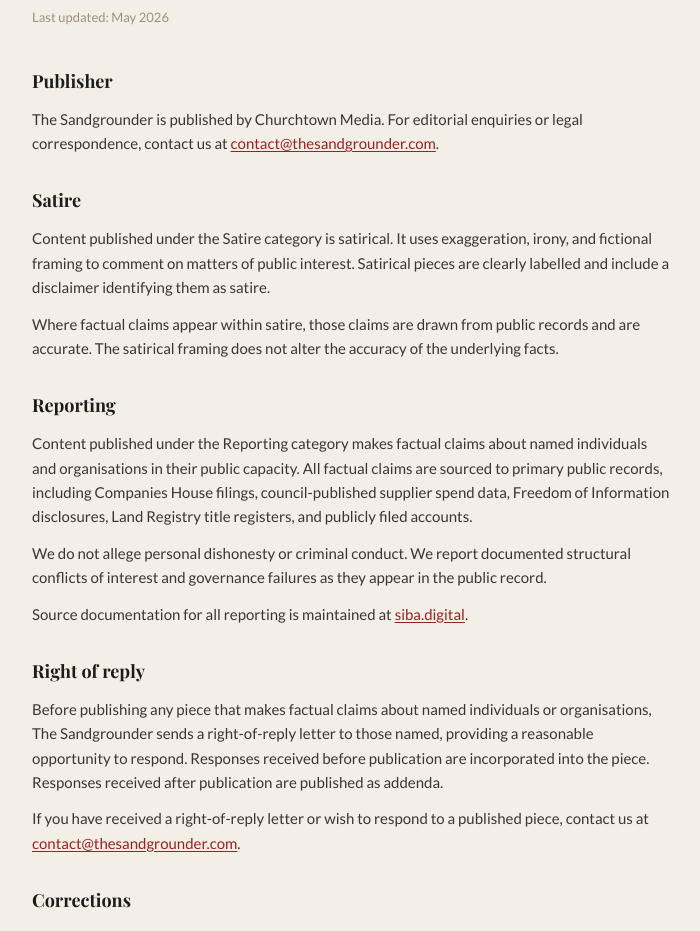
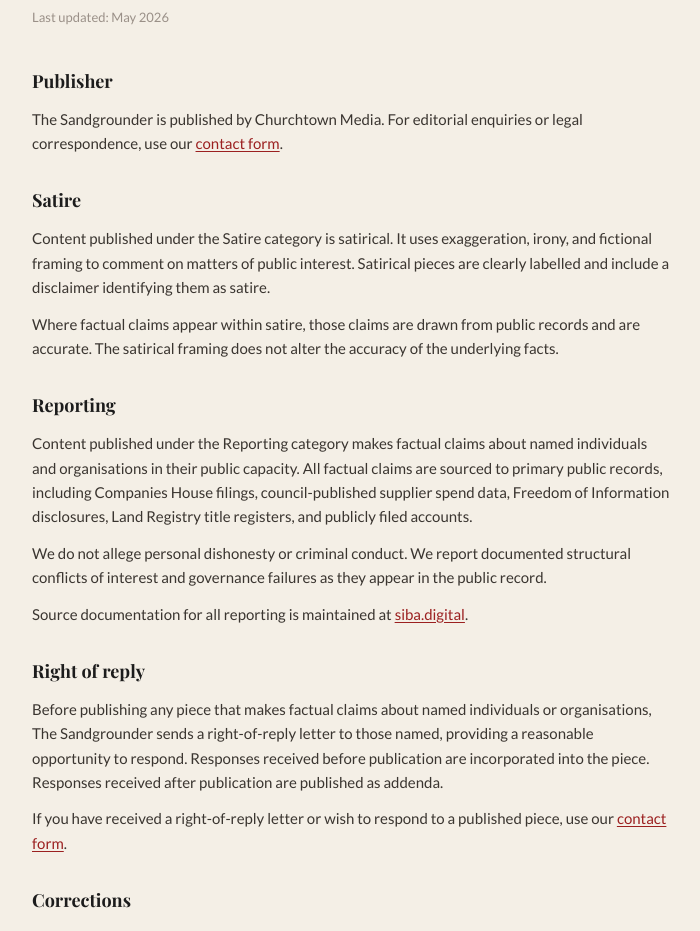
Before and after one commit to damian756/thesandgrounder, a Next.js app: page /legal in a window 1280 px wide. Shown: the part 159-1090 px from the top of the page, without its empty margins (288-988 px from the left). Built offline with nearby package versions, Linux system fonts and the light colour scheme; a web font is replaced by a local one.

Commit message:
Replace email addresses on site with contact form links

```diff
--- a/app/contact/page.tsx
+++ b/app/contact/page.tsx
@@ -80,15 +80,14 @@
                 className="text-[10px] font-bold uppercase tracking-[0.18em] text-[#9a9088] mb-2"
                 style={{ fontFamily: "var(--font-lato), Arial, sans-serif" }}
               >
-                Email directly
+                Response times
               </p>
-              <a
-                href="mailto:contact@thesandgrounder.com"
-                className="text-[13px] text-[#9b2020] underline underline-offset-2"
+              <p
+                className="text-[13px] text-[#4a4540] leading-relaxed"
                 style={{ fontFamily: "var(--font-lato), Arial, sans-serif" }}
               >
-                contact@thesandgrounder.com
-              </a>
+                We read everything. We will reply where a response is needed.
+              </p>
             </div>
           </div>
         </div>
--- a/app/legal/page.tsx
+++ b/app/legal/page.tsx
@@ -48,10 +48,7 @@
 
         <Section title="Publisher">
           <p>
-            The Sandgrounder is published by Churchtown Media. For editorial enquiries or legal correspondence, contact us at{" "}
-            <a href="mailto:contact@thesandgrounder.com" className="text-[#9b2020] underline underline-offset-2">
-              contact@thesandgrounder.com
-            </a>.
+            The Sandgrounder is published by Churchtown Media.             For editorial enquiries or legal correspondence, use our <a href="/contact" className="text-[#9b2020] underline underline-offset-2">contact form</a>.
           </p>
         </Section>
 
@@ -82,10 +79,7 @@
             Before publishing any piece that makes factual claims about named individuals or organisations, The Sandgrounder sends a right-of-reply letter to those named, providing a reasonable opportunity to respond. Responses received before publication are incorporated into the piece. Responses received after publication are published as addenda.
           </p>
           <p>
-            If you have received a right-of-reply letter or wish to respond to a published piece, contact us at{" "}
-            <a href="mailto:contact@thesandgrounder.com" className="text-[#9b2020] underline underline-offset-2">
-              contact@thesandgrounder.com
-            </a>.
+            If you have received a right-of-reply letter or wish to respond to a published piece, use our <a href="/contact" className="text-[#9b2020] underline underline-offset-2">contact form</a>.
           </p>
         </Section>
 
--- a/app/privacy/page.tsx
+++ b/app/privacy/page.tsx
@@ -48,10 +48,7 @@
 
         <Section title="Who we are">
           <p>
-            The Sandgrounder is an independent publication covering Southport. It is operated by Churchtown Media. For data enquiries, contact us at{" "}
-            <a href="mailto:contact@thesandgrounder.com" className="text-[#9b2020] underline underline-offset-2">
-              contact@thesandgrounder.com
-            </a>.
+            The Sandgrounder is an independent publication covering Southport. It is operated by Churchtown Media.           For data enquiries, use our <a href="/contact" className="text-[#9b2020] underline underline-offset-2">contact form</a>.
           </p>
         </Section>
 
@@ -102,10 +99,7 @@
 
         <Section title="Your rights">
           <p>
-            Under UK GDPR, you have the right to access the personal data we hold about you, request correction, request deletion, and object to processing. To exercise any of these rights, email us at{" "}
-            <a href="mailto:contact@thesandgrounder.com" className="text-[#9b2020] underline underline-offset-2">
-              contact@thesandgrounder.com
-            </a>. We will respond within 30 days.
+            Under UK GDPR, you have the right to access the personal data we hold about you, request correction, request deletion, and object to processing.             To exercise any of these rights, use our <a href="/contact" className="text-[#9b2020] underline underline-offset-2">contact form</a>. We will respond within 30 days.
           </p>
         </Section>
 
```
